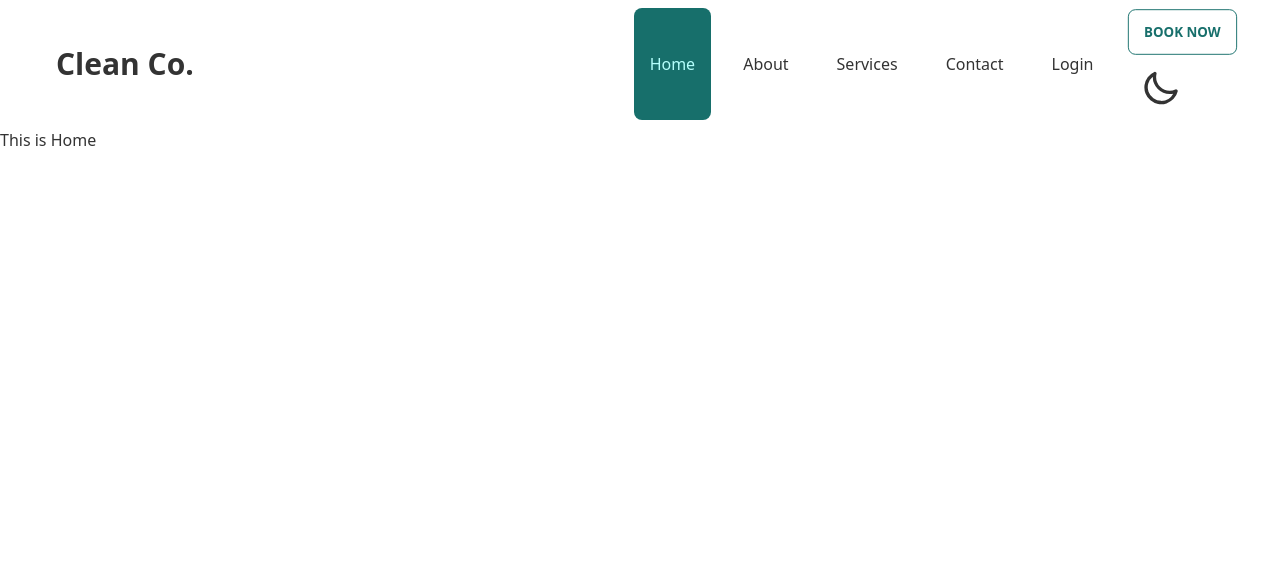
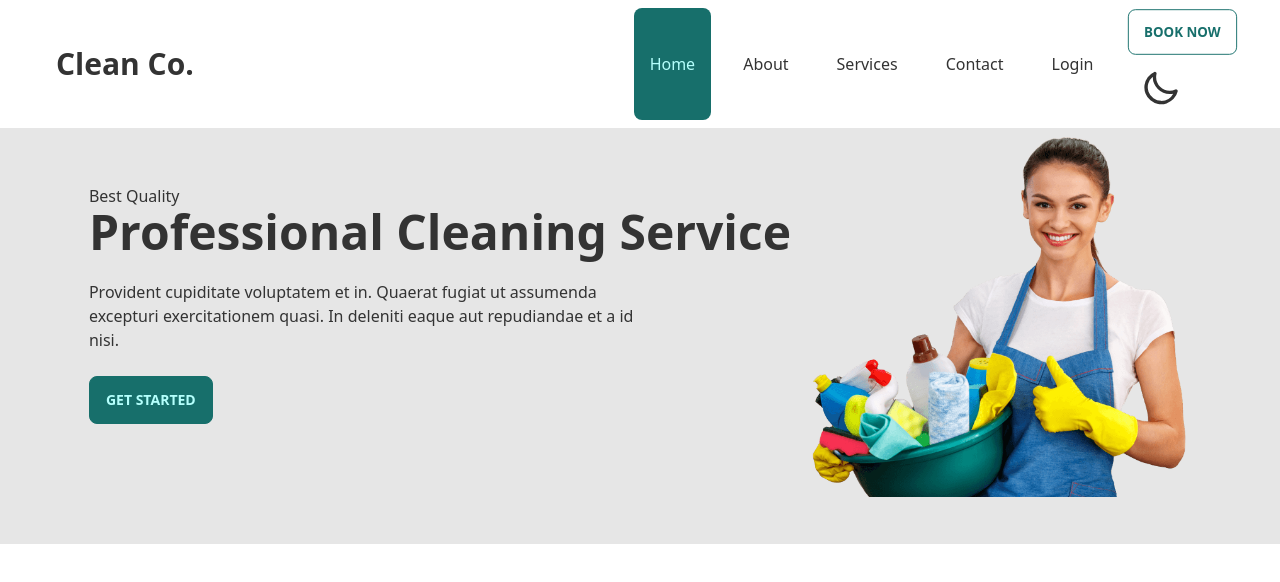
Before and after one commit to AlaminSarkerFRII/clean-co-client, a React (Create React App) app: page / in a window 1280 px wide. Shown: the top 582 px of the page. Built offline with nearby package versions, Linux system fonts and the light colour scheme.

Commit message:
added landing page

```diff
--- a/src/App.js
+++ b/src/App.js
@@ -1,22 +1,17 @@
+import { Component } from "react";
 import { Route, Routes } from "react-router-dom";
+import { publicRoute } from "./routes/publicRouts";
 import "./App.css";
 import Navbar from "./components/Navbar";
-import About from "./pages/About";
-import Contact from "./pages/Contact";
-import Home from "./pages/Home";
-import Login from "./pages/Login";
-import Services from "./pages/Services";
 
 function App() {
   return (
     <>
       <Navbar>
         <Routes>
-          <Route path="/" element={<Home />}></Route>
-          <Route path="/about" element={<About />}></Route>
-          <Route path="/contact" element={<Contact />}></Route>
-          <Route path="/services" element={<Services />}></Route>
-          <Route path="/login" element={<Login />}></Route>
+          {publicRoute.map(({ path, Component }, index) => (
+            <Route key={index} path={path} element={<Component />}></Route>
+          ))}
         </Routes>
       </Navbar>
     </>
--- a/src/components/Navbar.js
+++ b/src/components/Navbar.js
@@ -6,7 +6,7 @@ const Navbar = ({ children }) => {
     <div className="drawer drawer-end">
       <input id="my-drawer-3" type="checkbox" className="drawer-toggle" />
       <div className="drawer-content flex flex-col">
-        <div className="w-full navbar bg-base-100 px-10">
+        <div className="w-full navbar bg-base-100 fixed top-0 z-50 px-10">
           <div className="flex-1 px-2 mx-2 text-3xl font-bold">Clean Co.</div>
           <div className="flex-none lg:hidden">
             <label htmlFor="my-drawer-3" className="btn btn-square btn-ghost">
--- a/src/pages/Home.js
+++ b/src/pages/Home/Home.js
@@ -1,9 +1,10 @@
 import React from "react";
+import Landing from "./Landing";
 
 const Home = () => {
   return (
     <div>
-      <h2>This is Home </h2>
+      <Landing />
     </div>
   );
 };
--- /dev/null
+++ b/src/pages/Home/Landing.js
@@ -0,0 +1,24 @@
+import React from "react";
+import BucketGirl from "../../assets/image/bucketgirl.png";
+
+const Landing = () => {
+  return (
+    <div className="hero h-[60vh] bg-base-200 bg-accent mt-16">
+      <div className="hero-content flex-col lg:flex-row">
+        <div>
+          <p>Best Quality</p>
+          <h1 className="text-5xl font-bold">Professional Cleaning Service</h1>
+          <p className="py-6 max-w-xl">
+            Provident cupiditate voluptatem et in. Quaerat fugiat ut assumenda
+            excepturi exercitationem quasi. In deleniti eaque aut repudiandae et
+            a id nisi.
+          </p>
+          <button className="btn btn-primary">Get Started</button>
+        </div>
+        <img src={BucketGirl} className="max-w-sm rounded-lg h-full" alt="" />
+      </div>
+    </div>
+  );
+};
+
+export default Landing;
--- /dev/null
+++ b/src/routes/publicRouts.js
@@ -0,0 +1,13 @@
+import About from "../pages/About";
+import Contact from "../pages/Contact";
+import Home from "../pages/Home/Home";
+import Login from "../pages/Login";
+import Services from "../pages/Services";
+
+export const publicRoute = [
+  { path: "/", name: "Home", Component: Home },
+  { path: "/about", name: "About", Component: About },
+  { path: "/contact", name: "Contact", Component: Contact },
+  { path: "/services", name: "Services", Component: Services },
+  { path: "/login", name: "Login", Component: Login },
+];
--- a/tailwind.config.js
+++ b/tailwind.config.js
@@ -3,7 +3,7 @@ module.exports = {
   daisyui: {
     themes: [
       {
-        mytheme: {
+        light: {
           primary: "#176F6B",
           secondary: "#FFC000",
           accent: "#FFEDD5",
@@ -15,7 +15,19 @@ module.exports = {
           error: "#FA5C5C",
         },
       },
-      "dark",
+      {
+        dark: {
+          primary: "#D9F99D",
+          secondary: "#FDE68A",
+          accent: "#4B5563",
+          neutral: "#F3F4F6",
+          "base-100": "#1F2937",
+          info: "#98A8DD",
+          success: "#1BBB70",
+          warning: "#F59E0B",
+          error: "#FB7185",
+        },
+      },
     ],
   },
   plugins: [require("daisyui")],
```
Also changed, not shown: src/assets/image/bucketgirl.png (added).
